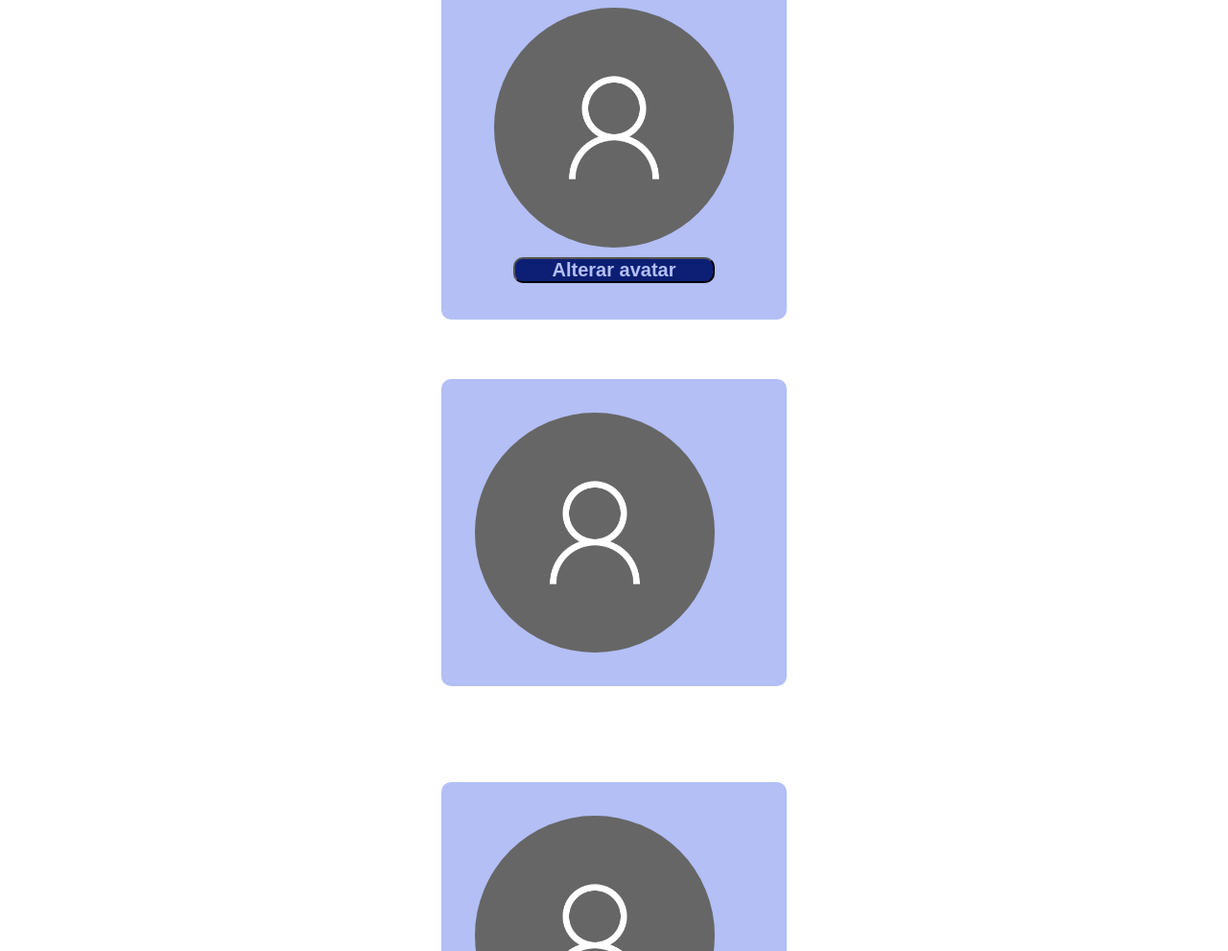
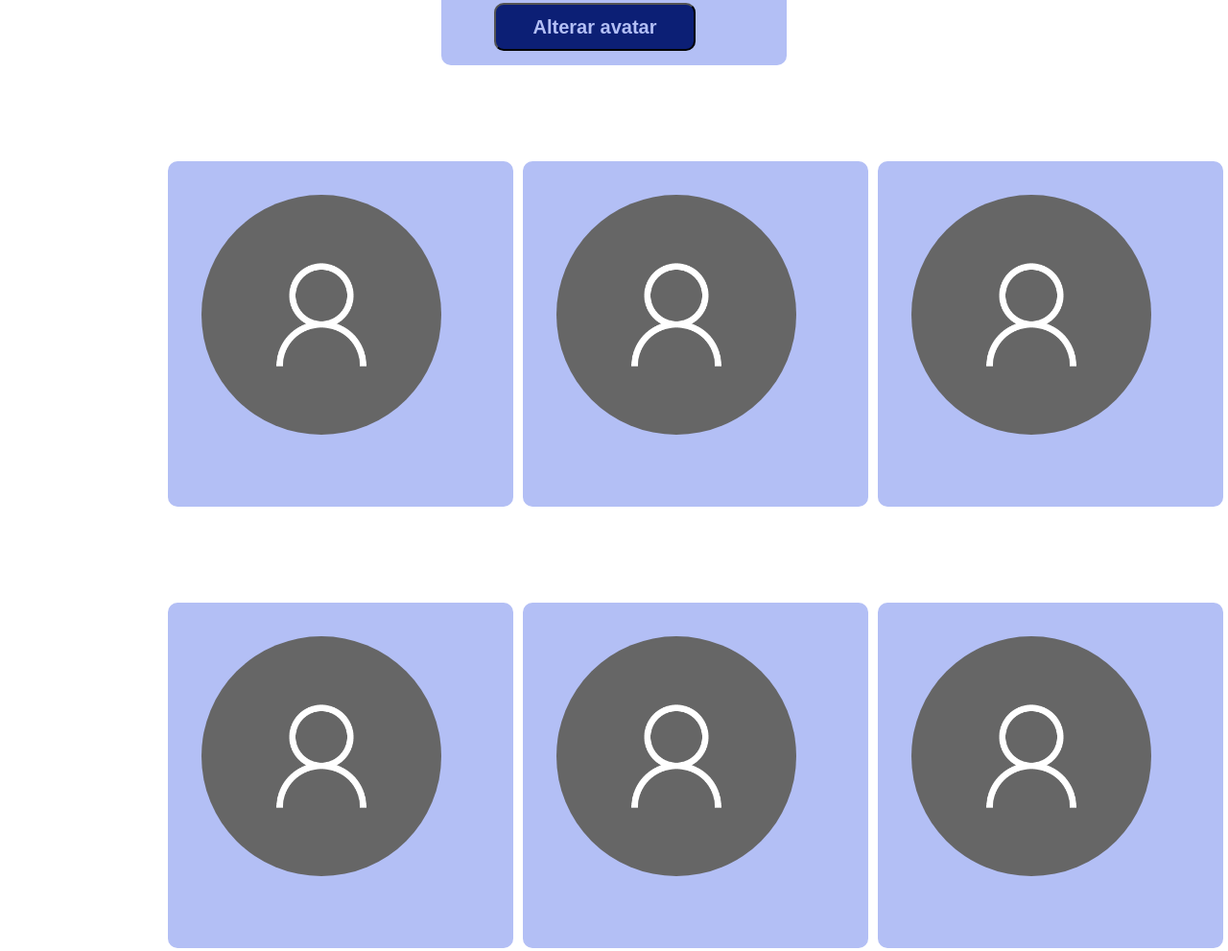
Before and after one commit to ICEI-PUC-Minas-PMV-SI/pmv-si-2022-2-e1-proj-web-t1-alpha-play, a plain HTML site: page src/edição-de-perfil.html in a window 1280 px wide. Shown: the part 247-1238 px from the top of the page at 96% size. Drawn offline with Linux system fonts and the light colour scheme.

Commit message:
Atualizações #37

```diff
--- a/src/css/edição-de-perfil.css
+++ b/src/css/edição-de-perfil.css
@@ -7,7 +7,8 @@ body{
         height: 100vh; /*ocupa todo o navegador*/
         justify-content: center;
         align-items: center;
-        margin-bottom: 900px;
+        margin-bottom: 1000px;
+
     }
 
     .login{
@@ -19,6 +20,8 @@ body{
         height: 290px;
         padding: 35px;
         border-radius: 10px;
+        margin: auto;
+        margin-top: 850px;
 
 
     }
@@ -73,4 +76,6 @@ body{
          border-radius: 10px;
          margin-top: 100px;
         float: right;
+        margin-left: 5px;
+        margin-right: 5px;
     }
--- a/src/edição-de-perfil.html
+++ b/src/edição-de-perfil.html
@@ -40,21 +40,49 @@
 
   <!--Conteúdo-->
   <section class="area-login">
+    <div>
         <div class="login">
             <div>
           <span class = "circle-image"><img src = "/src/imgs/imagem-de-usuário.png" /></span>
+
+        <button id="botao" type="submit">Alterar avatar</button>
             </div>
-        <button id="botao" type="submit">Alterar avatar</button>
+        </div>
+
+        <!--Começo dos avatares-->
+
+        <div class="avatares">
+          <span class = "circle-image"><img src = "/src/imgs/imagem-de-usuário.png" /></span>
+        </div>
 
 
         <div class="avatares">
       <span class = "circle-image"><img src = "/src/imgs/imagem-de-usuário.png" /></span>
-
         </div>
 
         <div class="avatares">
             <span class = "circle-image"><img src = "/src/imgs/imagem-de-usuário.png" /></span>
+        </div>
 
+        <div class="avatares">
+            <span class = "circle-image"><img src = "/src/imgs/imagem-de-usuário.png" /></span>
+        </div>
+
+        <div class="avatares">
+            <span class = "circle-image"><img src = "/src/imgs/imagem-de-usuário.png" /></span>
+        </div>
+
+        <div class="avatares">
+            <span class = "circle-image"><img src = "/src/imgs/imagem-de-usuário.png" /></span>
+        </div>
+
+        <div class="avatares">
+            <span class = "circle-image"><img src = "/src/imgs/imagem-de-usuário.png" /></span>
+        </div>
+
+        <div class="avatares">
+            <span class = "circle-image"><img src = "/src/imgs/imagem-de-usuário.png" /></span>
+        </div>
     </div>
 
 
```
Lines whose indentation alone changed are shown as unchanged.
